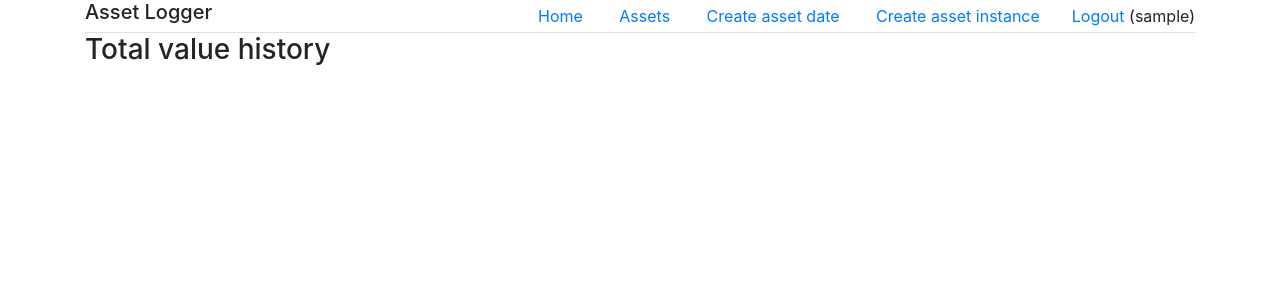
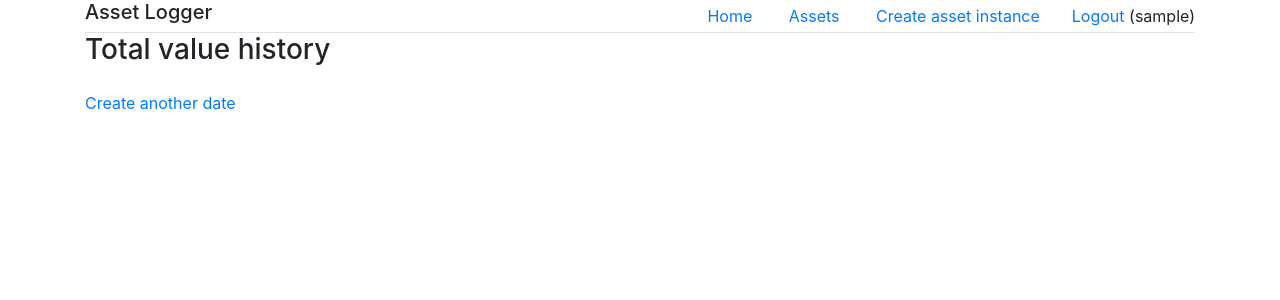
Before and after one commit to bebaek/assetloggersite, a Django app: page /assetlogger/ in a window 1280 px wide. Shown: the top 300 px of the page. Run offline with Django 3.2, Linux system fonts and the light colour scheme; the visitor is signed in with stand-in values (Sample User, id 1); data that the repository does not hold is empty; some libraries are stand-ins or nearby versions.

Commit message:
Move date create under index page

```diff
--- a/assetlogger/templates/base_generic.html
+++ b/assetlogger/templates/base_generic.html
@@ -15,7 +15,6 @@
         <nav>
           <a class="p-3" href="{% url 'index' %}">Home</a>
           <a class="p-3" href="{% url 'assets' %}">Assets</a>
-          <a class="p-3" href="{% url 'create-asset-date' %}">Create&nbsp;asset&nbsp;date</a>
           <a class="p-3" href="{% url 'create-asset-instance' %}">Create&nbsp;asset&nbsp;instance</a>
         </nav>
 
--- a/assetlogger/templates/index.html
+++ b/assetlogger/templates/index.html
@@ -12,6 +12,7 @@
       </tr>
       {% endfor %}
     </table>
+    <a href="{% url 'create-asset-date' %}">Create another date</a>
   {% else %}
     <p>There is no history.</p>
   {% endif %}
```
